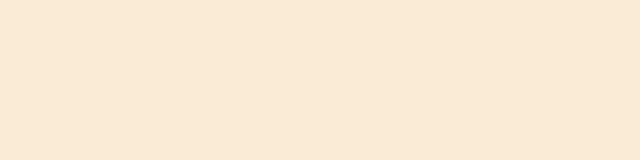
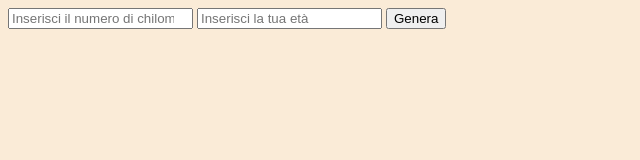
Before and after one commit to Arianna-Salvini/js-biglietto-treno-form, a plain HTML site: page index.html in a window 1280 px wide. Shown: the whole page, without its empty margins (0-640 px from the left). Drawn offline with Linux system fonts and the light colour scheme.

Commit message:
Add html structure

```diff
--- a/index.html
+++ b/index.html
@@ -9,6 +9,14 @@
 
 </head>
 <body>
+    <div class="container">
+        <!-- Form -->
+        <form action="">
+            <input type="number" name="km" id="km" placeholder="Inserisci il numero di chilometri da percorrere (km)" required>
+            <input type="number" name="age" id="age" placeholder="Inserisci la tua età">
+            <button>Genera</button>
+        </form>
+    </div>
 
     <script src="./assets/js/main.js"></script>
 </body>
```
